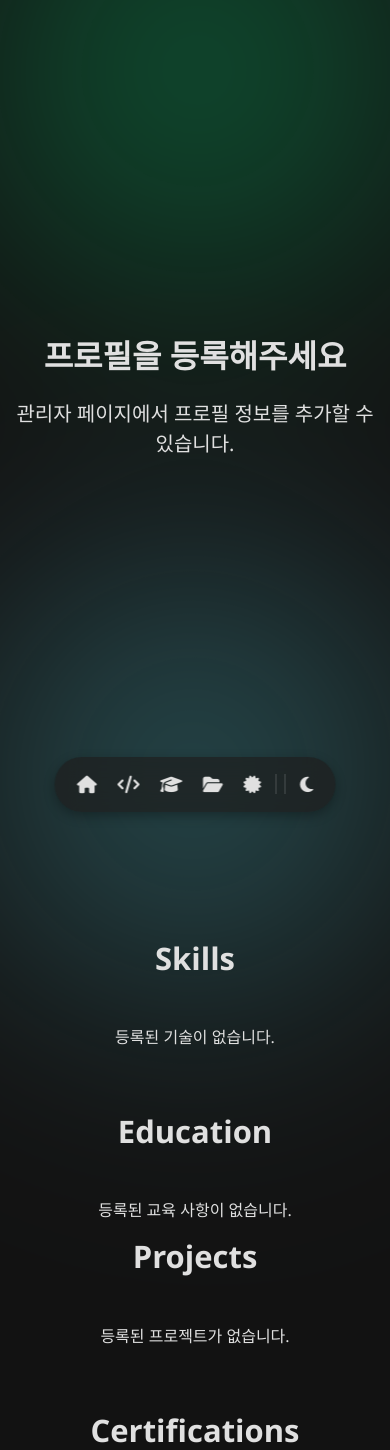
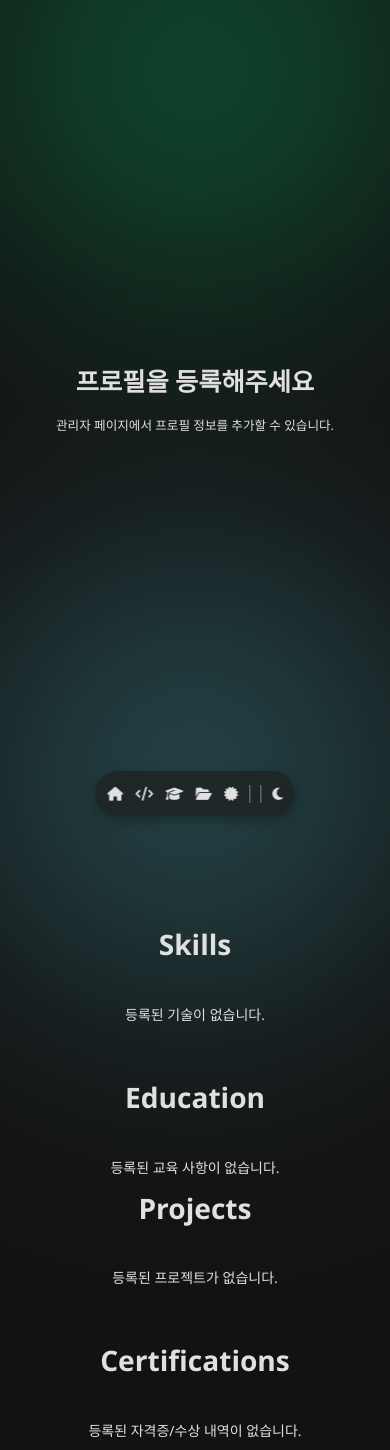
Before and after one commit to Z3r0c0k3/zerocoke-portfolio, a Django app: page / in a window 390 px wide. Shown: the top 1450 px of the page. Run offline with Django 5.2, Linux system fonts and the light colour scheme; data that the repository does not hold is empty.

Commit message:
fix: mobile web resized

```diff
--- a/main/templates/main/base.html
+++ b/main/templates/main/base.html
@@ -76,16 +76,19 @@
             z-index: 1;
         }
 
+        /* --- Hero Section --- */
         .hero-section {
-            height: 100vh;
+            min-height: 100vh;
             display: flex;
             align-items: center;
             justify-content: center;
+            position: relative;
+            padding: 4rem 0;
         }
-
         .hero-section h1 {
-            /* Fluid typography: min, preferred, max */
-            font-size: clamp(2rem, 8vw, 3.5rem);
+            /* min, preferred, max */
+            font-size: clamp(1.8rem, 6vw, 3.5rem); /* 모바일에 맞게 글자 크기 조정 */
+            word-break: keep-all; /* 이름이 중간에 잘리지 않도록 설정 */
         }
 
         .project-card {
@@ -109,6 +112,7 @@
             color: var(--badge-text-color) !important;
         }
 
+        /* --- Bottom Navigation Bar --- */
         .bottom-nav {
             position: fixed;
             bottom: 2rem;
@@ -120,47 +124,78 @@
             padding: 0.5rem 1.5rem;
             display: flex;
             gap: 1rem;
-            z-index: 1000;
+            z-index: 1030;
             box-shadow: 0 4px 12px rgba(0, 0, 0, 0.3);
+            transition: background-color 0.3s ease;
         }
-
         .nav-item {
             display: flex;
             align-items: center;
         }
-
         .nav-item a, .nav-item .theme-toggle {
             color: var(--text-color);
             font-size: 1.25rem;
             padding: 0.5rem;
-            transition: color 0.3s ease, transform 0.3s ease;
+            transition: transform 0.2s ease-in-out, color 0.2s ease-in-out;
             background: none;
             border: none;
             cursor: pointer;
+            display: inline-block;
+            transition: transform 0.2s ease-in-out, color 0.2s ease-in-out;
+            -webkit-tap-highlight-color: transparent; /* 모바일 클릭 시 파란 배경 제거 */
         }
-
         .nav-item a:hover, .nav-item .theme-toggle:hover {
             color: var(--gradient-color-1);
             transform: scale(1.25);
         }
-
         .nav-separator {
             width: 1px;
             background-color: rgba(255, 255, 255, 0.2);
             height: 20px;
             align-self: center;
+            height: 22px; /* PC에서 구분선 높이 고정 */
+            border-left: 1px solid rgba(255, 255, 255, 0.3);
+        }
+        [data-bs-theme="light"] .nav-separator {
+            border-left-color: rgba(0, 0, 0, 0.3);
         }
 
         /* Responsive adjustments for mobile */
         @media (max-width: 768px) {
+            html {
+                /* 모바일 기본 글자 크기를 14px (기본 16px의 87.5%)로 줄입니다. */
+                /* rem 단위를 사용하는 모든 요소의 크기가 이에 비례하여 전반적으로 작아집니다. */
+                font-size: 87.5%;
+            }
+            .hero-section {
+                padding: 2rem 0;
+            }
+            .hero-section h2 {
+                font-size: 1.1rem; /* 모바일에서 직책/소개 글자 크기 조정 */
+                margin-bottom: 2rem !important; /* 부트스트랩 mb-5 오버라이드 */
+            }
+            .hero-section .lead {
+                font-size: 0.9rem; /* 모바일에서 설명 글자 크기 조정 */
+            }
             .bottom-nav {
-                padding: 0.5rem 1rem;
-                gap: 0.5rem;
+                padding: 0.5rem; /* 내부 여백 축소 */
+                gap: 0.2rem; /* 아이콘 간 간격 미세 조정 */
+                justify-content: flex-start; /* 아이콘을 왼쪽부터 정렬 */
+                overflow-x: auto; /* 공간이 부족하면 가로 스크롤 허용 */
+                -ms-overflow-style: none;  /* 스크롤바 숨기기 (IE, Edge) */
+                scrollbar-width: none;  /* 스크롤바 숨기기 (Firefox) */
             }
-
+            /* 스크롤바 숨기기 (Chrome, Safari) */
+            .bottom-nav::-webkit-scrollbar {
+                display: none;
+            }
             .nav-item a, .nav-item .theme-toggle {
-                font-size: 1.1rem;
-                padding: 0.4rem;
+                font-size: 1.0rem; /* 아이콘 크기 미세 조정 */
+                padding: 0.35rem; /* 아이콘 여백 미세 조정 */
+            }
+            .nav-separator {
+                margin: 0 0.25rem; /* 구분선 여백 축소 */
+                height: 18px; /* 모바일에서 구분선 높이 고정 */
             }
         }
     </style>
```
Also changed, not shown: 1 other file.
